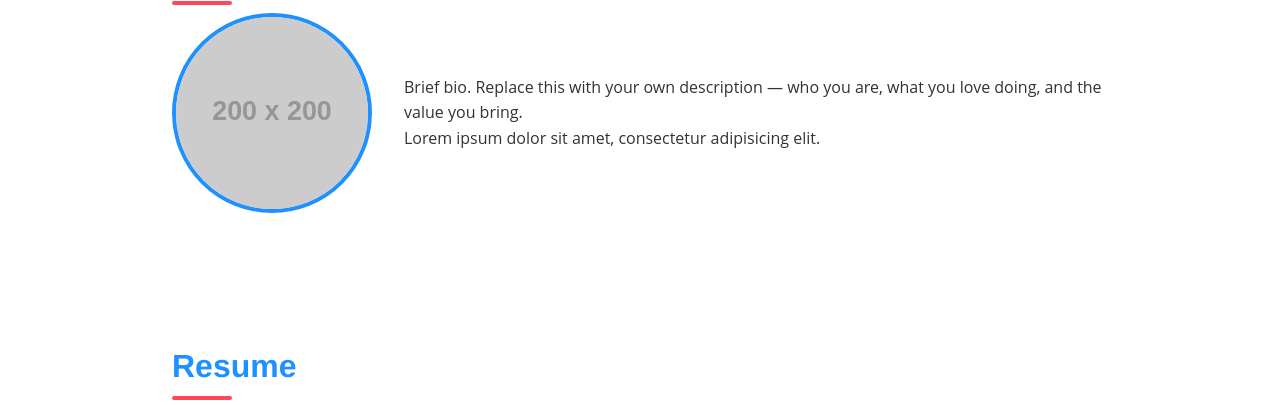
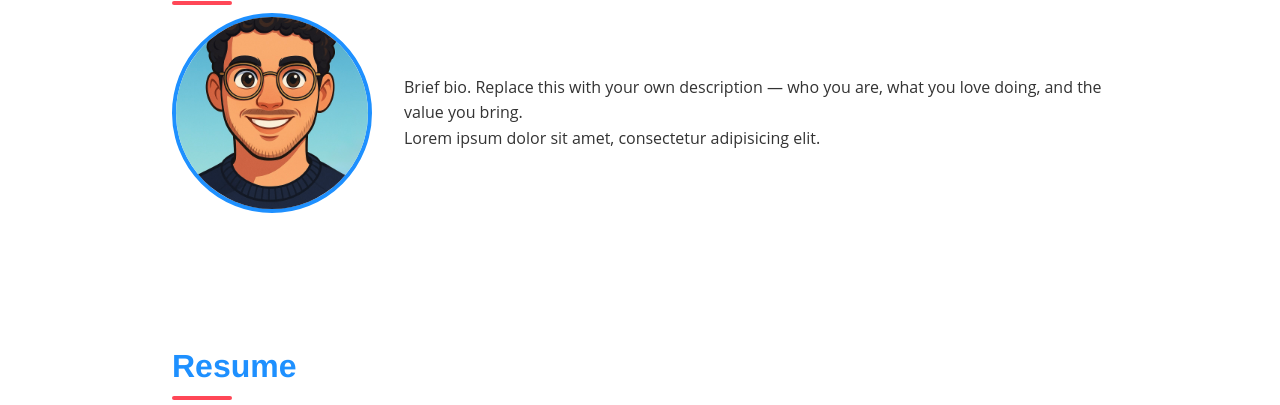
Before and after one commit to iliaslkl/iliaslkl.github.io, a plain HTML site: page index.html in a window 1280 px wide. Shown: the part 365-770 px from the top of the page. Drawn offline with nearby package versions, Linux system fonts and the light colour scheme; placeholder pictures from the web are drawn by us.

Commit message:
Update index.html

```diff
--- a/index.html
+++ b/index.html
@@ -24,7 +24,7 @@
     <section id="about" data-aos="fade-up">
       <h2>About Me</h2>
       <div class="about">
-        <img src="https://via.placeholder.com/200" alt="Profile picture" />
+        <img src="assets/profile_photo.jpeg" alt="Profile picture" />
         <div class="content">
           <p>Brief bio. Replace this with your own description — who you are, what you love doing, and the value you bring.</p>
           <p>Lorem ipsum dolor sit amet, consectetur adipisicing elit.</p>
```
